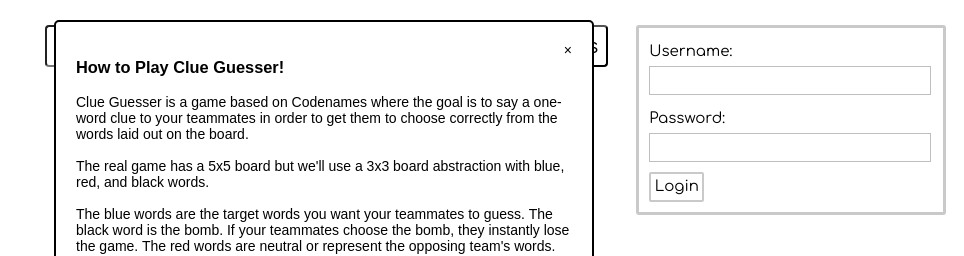
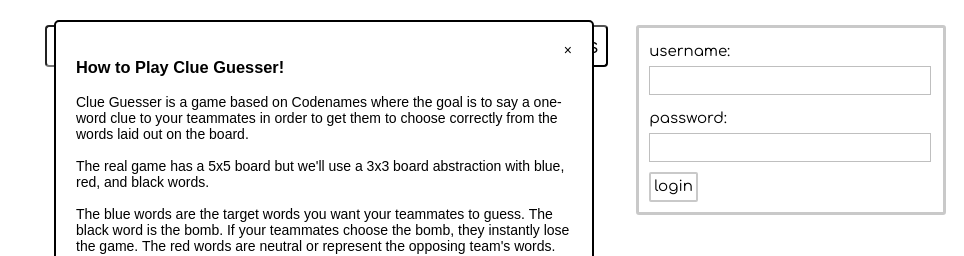
Before and after one commit to anniehu17/codenames, a React (Create React App) app in the folder frontend/: page / in a window 1280 px wide. Shown: the top 256 px of the page, without its empty margins (316-1280 px from the left). Built offline with nearby package versions, Linux system fonts and the light colour scheme; no server answers; the HTML template or start-up script is replaced by a standard one.

Commit message:
updated login UI

```diff
--- a/frontend/src/App.css
+++ b/frontend/src/App.css
@@ -103,7 +103,7 @@ ol, ul {
     /*fontSize: 15px;*/
     /*color: white;*/
     /*display: block;*/
-    width: 4vw;
+    width: 3.5vw;
     height: 2vw;
     border: 2px solid #c9c9c9;
     border-radius: 2px;
--- a/frontend/src/components/Form.js
+++ b/frontend/src/components/Form.js
@@ -23,10 +23,10 @@ const Form = ({onSubmit}) => {
     };
     return (
       <form className="loginForm" onSubmit={handleSubmit} >
-        <Field ref={usernameRef} label="Username:" type="text" />
-        <Field ref={passwordRef} label="Password:" type="password" />
+        <Field ref={usernameRef} label="username:" type="text" />
+        <Field ref={passwordRef} label="password:" type="password" />
         <div>
-          <button className="loginButton" type="submit">Login</button>
+          <button className="loginButton" type="submit">login</button>
         </div>
       </form>
     );
```
